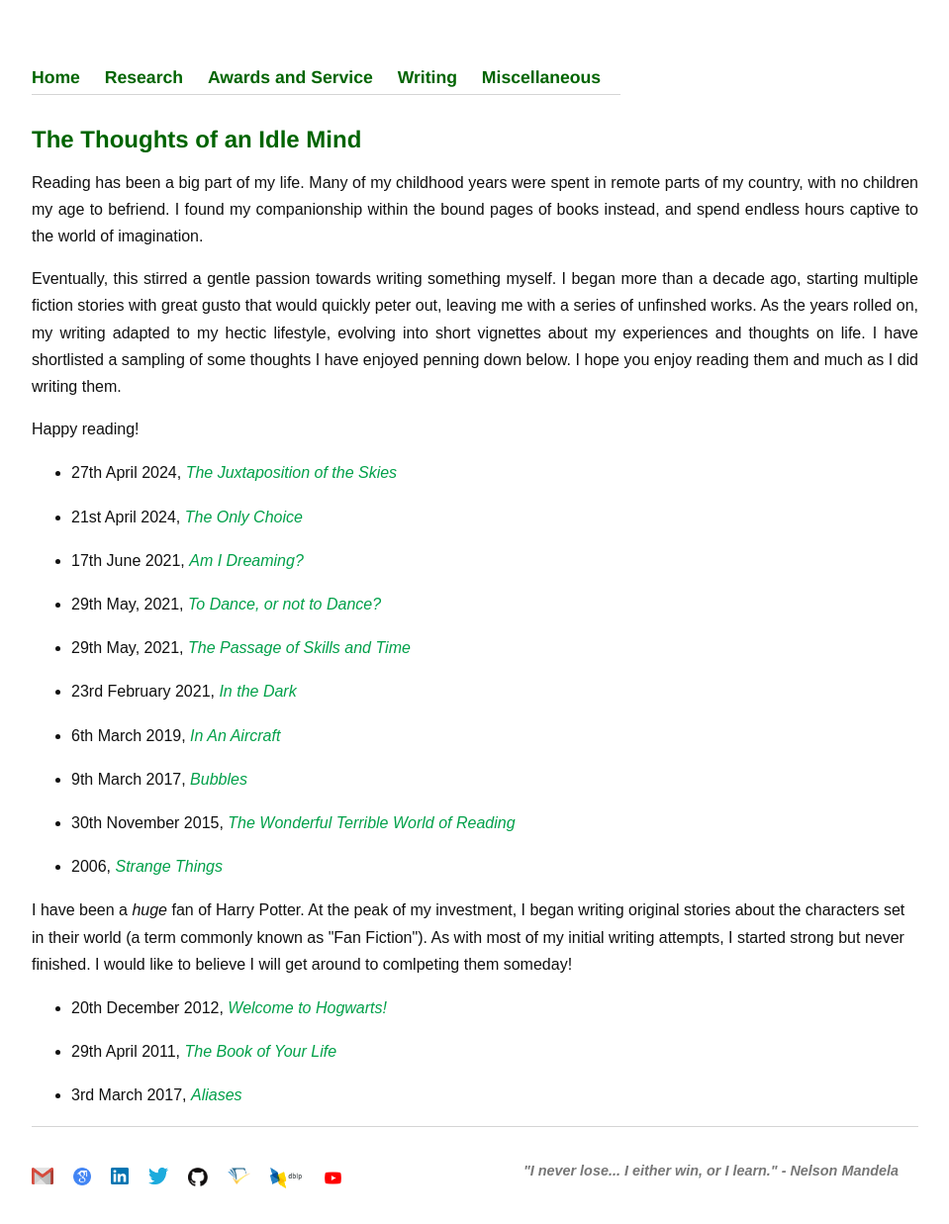
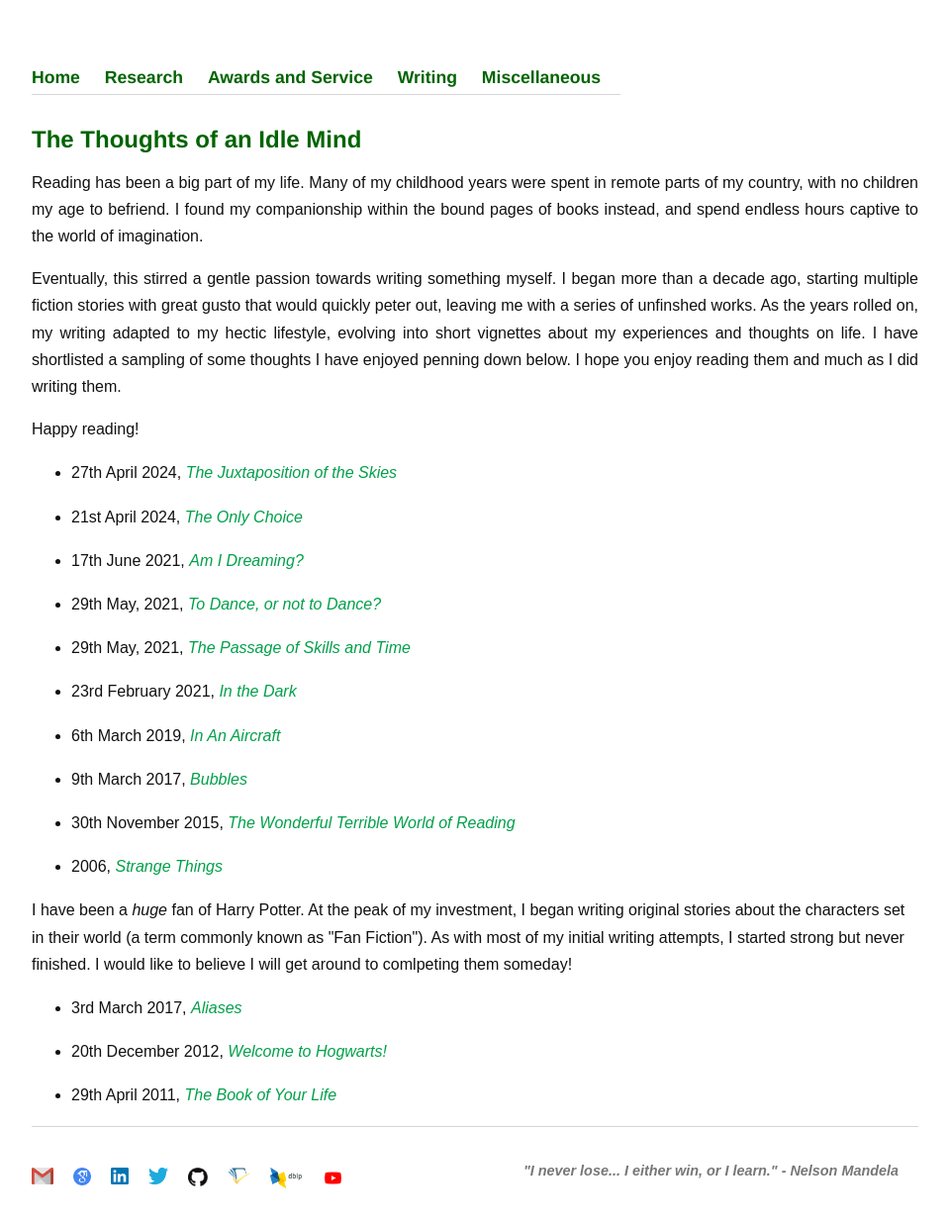
Before and after one commit to Uppaal/Uppaal.github.io, a Jekyll site: the page built from writings.html, in a window 1280 px wide. Shown: the whole page at 99% size, without its empty margins (160-1119 px from the left). Built offline with Jekyll 4.4.1, drawn with Linux system fonts in a browser that asks for light colours; part of the change alters nothing that is shown.

```diff
--- a/writings.html
+++ b/writings.html
@@ -40,9 +40,8 @@ I have been a <i>huge</i> fan of Harry Potter. At the peak of my investment, I b
 As with most of my initial writing attempts, I started strong but never finished. I would like to believe I will get around to comlpeting them someday!
 
 <ul>
+	<li>3rd March 2017, <i><a href="writings/2017_03_03.html">Aliases</a></i></li>
 	<li>20th December 2012,	<i><a href="writings/2012_12_20.html">Welcome to Hogwarts!</a></i></li>
 	<li>29th April 2011, <i><a href="writings/2011_04_29.html">The Book of Your Life</a></i></li>
-
-	<li>3rd March 2017, <i><a href="writings/2017_03_03.html">Aliases</a></i></li>
 </ul>
 </div>
```
